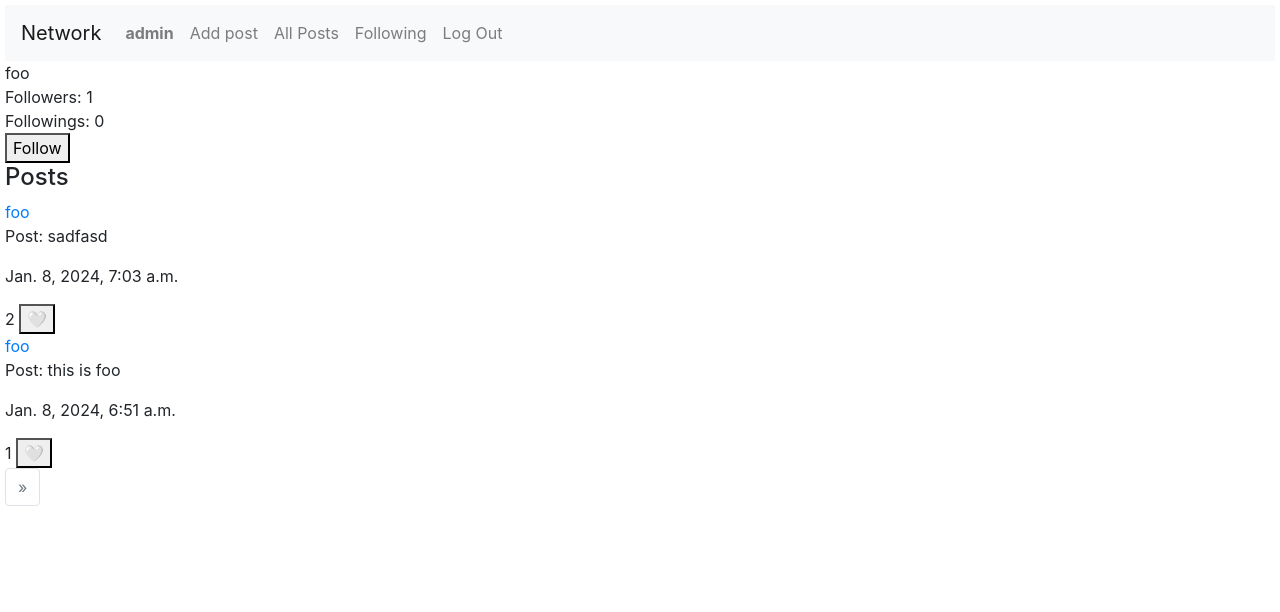
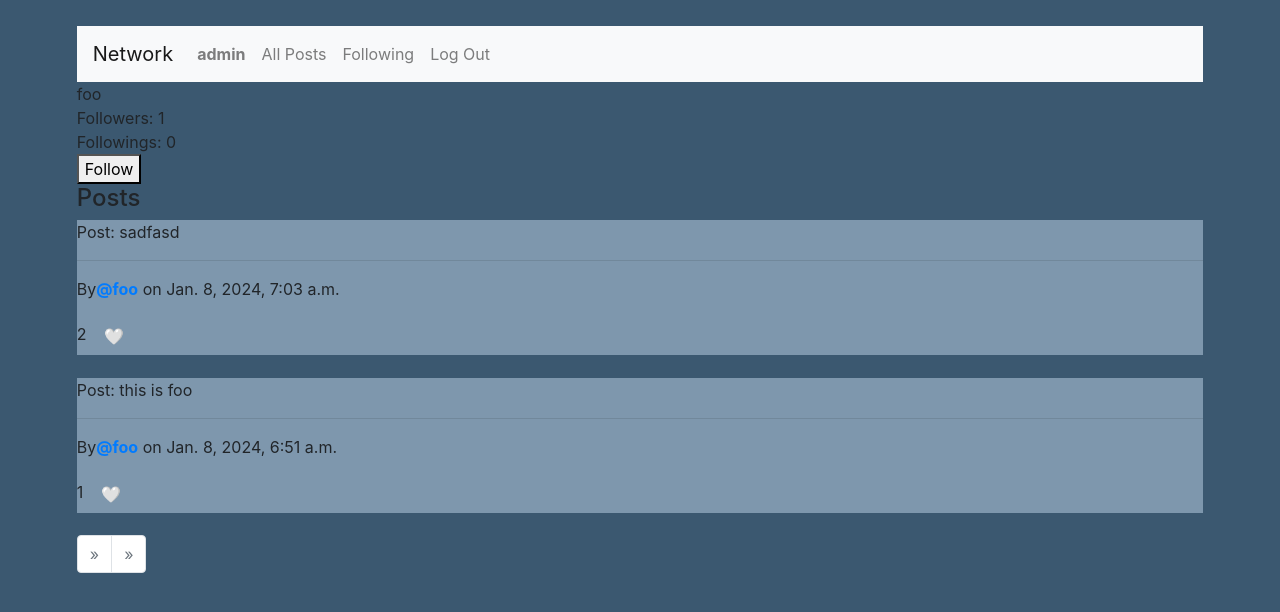
Before and after one commit to Mshahnawaz1/commerce-cs50w, a Django app: a page that uses network/templates/network/layout.html in a window 1280 px wide. Shown: the top 612 px of the page. Run offline with Django 3.2, Linux system fonts and the light colour scheme; a user stored in the database is signed in; data comes from the database, SQL or seed files in the repository; both versions use the stored data as it was after the commit; some libraries are stand-ins or nearby versions.

Commit message:
pagination complete

```diff
--- a/network/static/network/styles.css
+++ b/network/static/network/styles.css
@@ -1,7 +1,14 @@
 body{
-    margin: 5px;
+    margin: 2% 6%;
+    background-color: rgb(59, 88, 112);
+
 }
 .posts{
-    margin-left: 10px;
-    background-color: rgb(209, 231, 223);
+
 }
+
+.post{
+    background-color: rgba(148, 172, 193, 0.757);
+    margin-bottom: 2%;
+}
+.post
--- a/network/templates/network/allPost.html
+++ b/network/templates/network/allPost.html
@@ -4,27 +4,27 @@
 
     <div class="post" id="post-{{post.id}}">
 
-        <div><a href="{% url 'profile' username=post.user%}">{{post.user}}</a></div>
-
         {% if user == post.user %}
         <div>
-            <button class="edit btn btn-primary" id="edit-btn" data-id={{post.id}} data-action="edit"
+            <button class="edit btn btn-secondary btn-sm" id="edit-btn" data-id={{post.id}} data-action="edit"
                 style="display: block;">Edit</button>
         </div>
 
         {% endif %}
 
         <p id="post-text-{{post.id}}">Post: {{post.post}}</p>
-        <div>
-            <p>{{post.timestamp}}</p>
+        <hr>
+
+        <div class="post-info">
+            <p> By<a href="{% url 'profile' username=post.user%}"><strong>@{{post.user}}</strong></a> on {{post.timestamp}}</p>
         </div>
         <span id="post-count-{{post.id}}">{{post.like.all.count}}</span>
 
         {% if user.is_authenticated %}
         {% if user in post.like.all %}
-        <button id="like" data-liked="true" data-id={{post.id}}>&#10084</button>
+        <span class="btn" id="like" data-liked="true" data-id={{post.id}}>&#10084</span>
         {% else %}
-        <button id="like" data-liked="false" data-id={{post.id}}>&#x1F90D</button>
+        <span class="btn" id="like" data-liked="false" data-id={{post.id}}>&#x1F90D</span>
         {% endif %}
         {% endif %}
     </div>
@@ -32,15 +32,25 @@
 
     <nav aria-label="Page navigation example">
         <ul class="pagination">
-            {% if page_obj.has_previous %}
-            <a href="?page=1">&laquo; first</a>
-            <li class="page-item"><a class="page-link"
-                    href="{% url 'index' %}?page={{post.previous_page_number}}">Previous</a></li>
-            {% endif %}
+            {% if posts.has_previous %}
+            <li class="page-item">
+                <a class="page-link" href="?page={{posts.previous_page_number}}" aria-label="Prev">
+                    <span aria-hidden="true">&laquo;</span>
+                    <span class="sr-only">Prev</span>
+                </a>
+            </li>
+            {%else%}
+            <li class="page-item disabled">
+                <a class="page-link" href="#" aria-label="Prev">
+                    <span aria-hidden="true">&raquo;</span>
+                    <span class="sr-only">Prev</span>
+                </a>
+            </li>
+            {%endif%}
 
             {% if posts.has_next %}
             <li class="page-item">
-                <a class="page-link" href="?page={{post.next_page_number}}" aria-label="Next">
+                <a class="page-link" href="?page={{posts.next_page_number}}" aria-label="Next">
                     <span aria-hidden="true">&raquo;</span>
                     <span class="sr-only">Next</span>
                 </a>
@@ -55,9 +65,3 @@
             {%endif%}
         </ul>
     </nav>
-
-    <span class="step-links">
-        {% if page_obj.has_previous %}
-        <a href="?page=1">&laquo; first</a>
-        <a href="?page={{ page_obj.previous_page_number }}">previous</a>
-        {% endif %}
--- a/network/templates/network/layout.html
+++ b/network/templates/network/layout.html
@@ -25,9 +25,6 @@
                 {% if user.is_authenticated %}
                     <li class="nav-item">
                         <a class="nav-link" id="username" href="{% url 'profile' username=user.username%}"><strong>{{ user.username }}</strong></a>
-                    </li>
-                    <li class="nav-item">
-                        <a class="nav-link" id="add-post" >Add post</a>
                     </li>
                 {% endif %}
                 <li class="nav-item">
```
Also changed, not shown: db.sqlite3.
